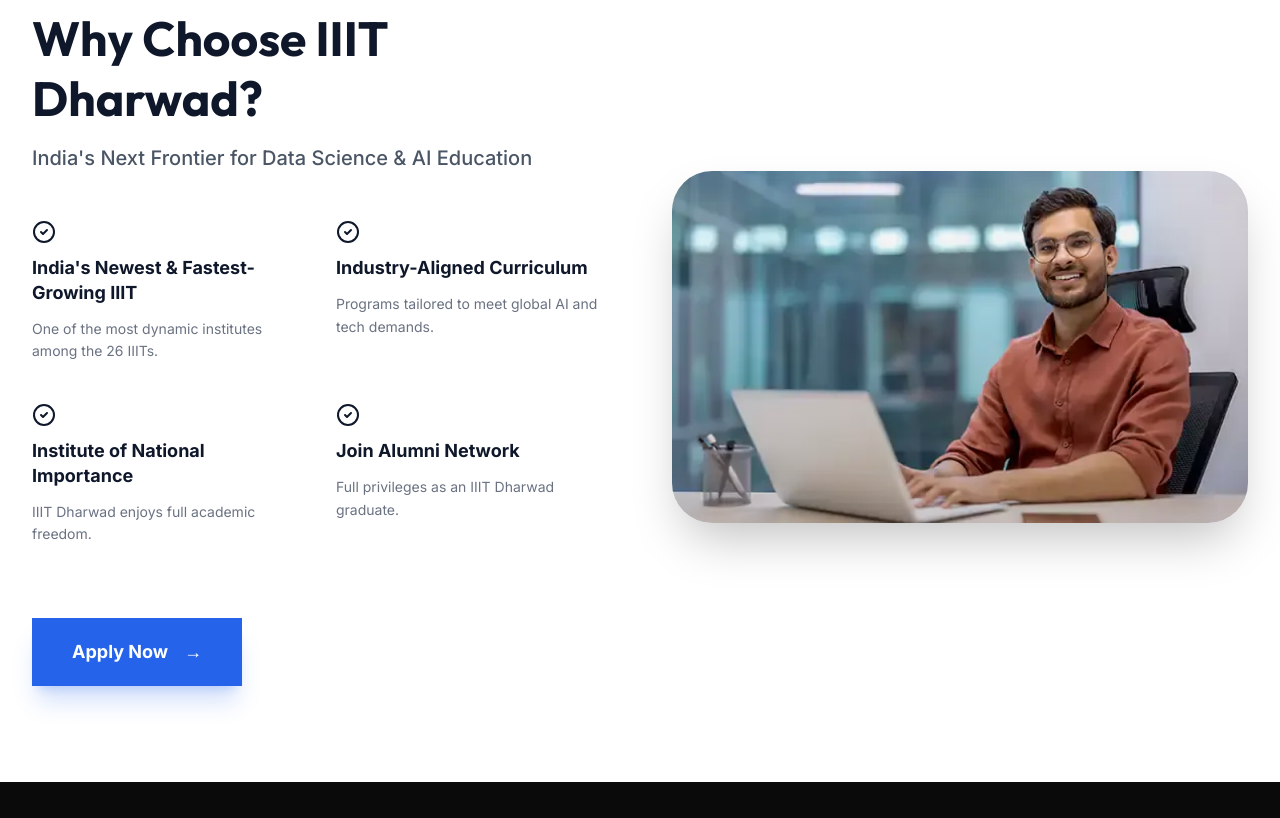
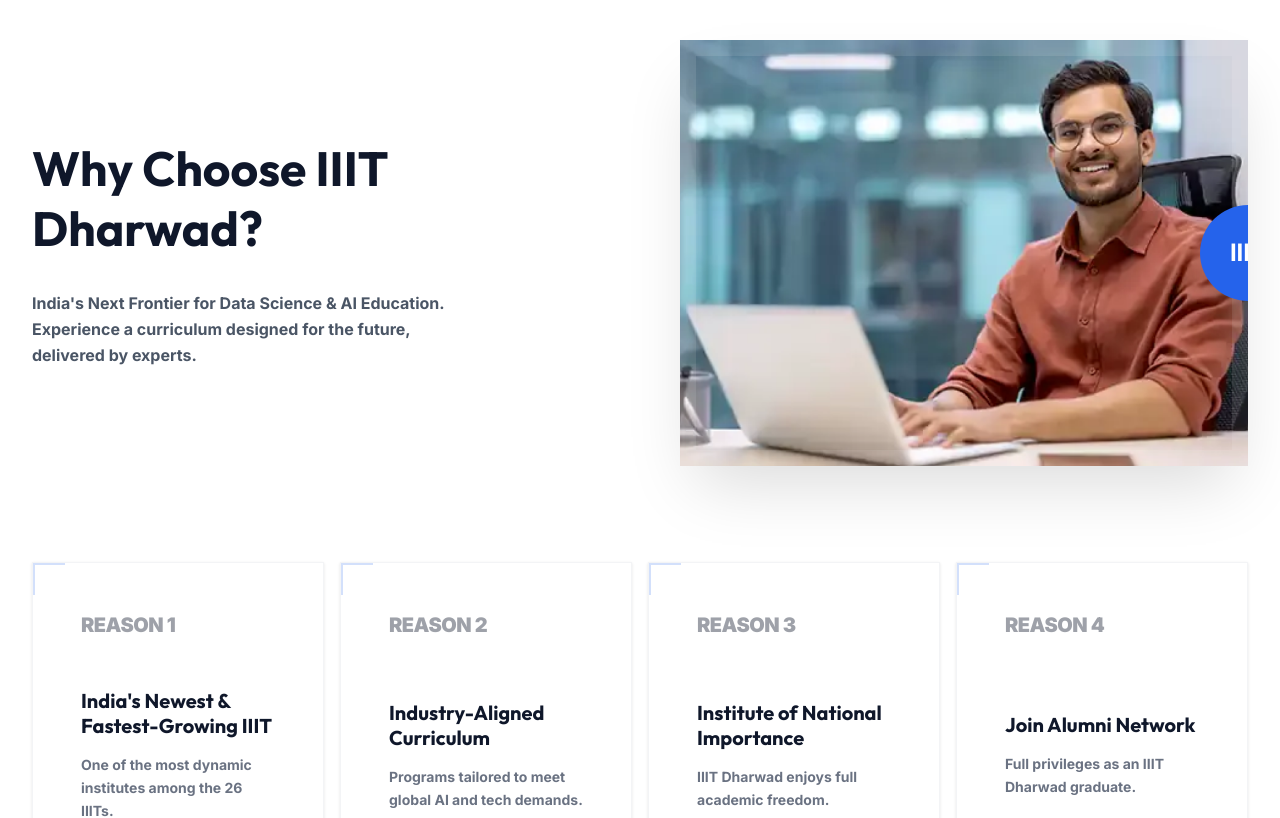
Before and after one commit to akshay-rsms/IIIT-D, a Next.js app: page / in a window 1280 px wide. Shown: the part 1520-2338 px from the top of the page. Built offline with nearby package versions, Linux system fonts and the light colour scheme.

Commit message:
feat: Implement interactive FAQ accordion component and refactor "Why Choose" section layout with new card styling.

```diff
--- a/src/components/FAQAndFooter.tsx
+++ b/src/components/FAQAndFooter.tsx
@@ -1,7 +1,35 @@
 "use client";
 
 import { useState } from "react";
+import { ChevronDown } from "lucide-react";
 import Logo from "./Logo";
+
+const FAQItem = ({ question, answer, isOpen = false }: { question: string, answer: string, isOpen: boolean }) => {
+    const [open, setOpen] = useState(isOpen);
+
+    return (
+        <div className={`bg-[#121212] rounded-none border transition-all duration-300 ${open ? 'border-brand-blue/30 bg-[#151515]' : 'border-white/5 hover:border-gray-700/30'}`}>
+            <button
+                onClick={() => setOpen(!open)}
+                className="w-full text-left p-6 lg:p-8 flex justify-between items-center group"
+            >
+                <h4 className={`text-lg lg:text-xl font-black tracking-tight transition-colors ${open ? 'text-white' : 'text-gray-400 group-hover:text-gray-200'}`}>
+                    {question}
+                </h4>
+                <div className={`p-2 rounded-full transition-all duration-300 ${open ? 'bg-brand-blue text-white rotate-180' : 'bg-white/5 text-gray-500 group-hover:text-white group-hover:bg-white/10'}`}>
+                    <ChevronDown size={20} />
+                </div>
+            </button>
+            <div className={`grid transition-all duration-300 ease-in-out ${open ? 'grid-rows-[1fr] opacity-100' : 'grid-rows-[0fr] opacity-0'}`}>
+                <div className="overflow-hidden">
+                    <div className="p-6 lg:p-8 pt-0 text-gray-400 leading-relaxed font-medium text-sm lg:text-base border-t border-dashed border-white/5">
+                        {answer}
+                    </div>
+                </div>
+            </div>
+        </div>
+    );
+};
 
 const FAQAndFooter = () => {
     const [activeTab, setActiveTab] = useState("General Info");
@@ -40,22 +68,10 @@
                             ))}
                         </div>
 
-                        {/* FAQ Items */}
+                        {/* FAQ Items (Accordion) */}
                         <div className="lg:w-[78%] space-y-4">
                             {faqs.map((f, i) => (
-                                <div key={i} className={`bg-[#121212] rounded-none p-6 lg:p-10 border border-white/5 space-y-6 lg:space-y-8 group hover:border-gray-700/30 transition-all ${i === 0 ? 'ring-1 ring-gray-700/20 shadow-2xl shadow-gray-700/5' : ''}`}>
-                                    <div className="flex justify-between items-center group-hover:translate-x-1 transition-transform">
-                                        <h4 className="text-xl lg:text-2xl font-black text-gray-300 tracking-tight">{f.q}</h4>
-                                    </div>
-
-                                    {i === 0 && (
-                                        <div className="pt-4 border-t border-white/5">
-                                            <p className="text-gray-500 leading-relaxed text-sm font-bold max-w-3xl">
-                                                {f.a}
-                                            </p>
-                                        </div>
-                                    )}
-                                </div>
+                                <FAQItem key={i} question={f.q} answer={f.a} isOpen={i === 0} />
                             ))}
                         </div>
                     </div>
--- a/src/components/WhyChoose.tsx
+++ b/src/components/WhyChoose.tsx
@@ -7,74 +7,82 @@
         {
             title: "India's Newest & Fastest-Growing IIIT",
             desc: "One of the most dynamic institutes among the 26 IIITs.",
+            step: "REASON 1"
         },
         {
             title: "Industry-Aligned Curriculum",
             desc: "Programs tailored to meet global AI and tech demands.",
+            step: "REASON 2"
         },
         {
             title: "Institute of National Importance",
             desc: "IIIT Dharwad enjoys full academic freedom.",
+            step: "REASON 3"
         },
         {
             title: "Join Alumni Network",
             desc: "Full privileges as an IIIT Dharwad graduate.",
+            step: "REASON 4"
         },
     ];
 
     return (
-        <section className="py-16 lg:py-24 bg-white overflow-hidden">
-            <div className="max-w-7xl mx-auto px-4 sm:px-6 lg:px-8">
-                <div className="flex flex-col lg:flex-row gap-12 lg:gap-16 items-center">
+        <section className="bg-white overflow-hidden py-16 lg:py-32">
+            <div className="max-w-7xl mx-auto px-4 sm:px-6 lg:px-8 space-y-16 lg:space-y-24">
 
-                    {/* Content Left */}
-                    <div className="lg:w-1/2 space-y-10 lg:space-y-12">
-                        <div className="space-y-4 text-center lg:text-left">
+                {/* Header with image */}
+                <div className="flex flex-col lg:flex-row gap-12 lg:gap-20 items-center">
+                    <div className="lg:w-1/2 space-y-6 lg:space-y-8 text-center lg:text-left">
                         <h2 className="text-3xl lg:text-5xl font-bold font-outfit text-brand-dark leading-tight">
                             Why Choose <span className="font-bold">IIIT Dharwad?</span>
                         </h2>
-                            <p className="text-lg lg:text-xl text-gray-600 font-medium">
-                                India's Next Frontier for Data Science & AI Education
+                        <p className="text-gray-600 font-bold leading-relaxed text-sm lg:text-base max-w-md mx-auto lg:mx-0">
+                            India's Next Frontier for Data Science & AI Education. Experience a curriculum designed for the future, delivered by experts.
                         </p>
                     </div>
 
-                        <div className="grid grid-cols-1 md:grid-cols-2 gap-x-8 gap-y-10">
+                    <div className="lg:w-1/2 w-full">
+                        <div className="relative rounded-none overflow-hidden shadow-[0_32px_64px_-16px_rgba(0,0,0,0.15)] aspect-[4/3]">
+                            <img src="/assets/why-choose.png" alt="Expert at IIIT" className="w-full h-full object-cover" />
+                            {/* Badge */}
+                            <div className="absolute top-1/2 right-0 -translate-y-1/2 translate-x-1/2 w-24 h-24 bg-brand-blue rounded-full flex items-center justify-center text-white font-bold shadow-2xl z-10">
+                                <span className="text-2xl">IIIT</span>
+                            </div>
+                            <div className="absolute inset-0 border-[16px] border-white/10 rounded-none pointer-events-none" />
+                        </div>
+                    </div>
+                </div>
+
+                {/* 4-Column Grid Cards */}
+                <div className="grid grid-cols-1 md:grid-cols-2 lg:grid-cols-4 gap-4">
                     {points.map((point, index) => (
-                                <div key={index} className="space-y-3">
-                                    <CheckCircle2 className="text-brand-dark" size={24} />
-                                    <h4 className="font-bold text-lg text-brand-dark leading-snug">
+                        <div key={index} className="bg-white p-8 lg:p-12 rounded-none border border-gray-100 shadow-sm flex flex-col justify-between h-[280px] lg:h-[360px] group hover:border-brand-blue/30 hover:shadow-xl hover:shadow-brand-blue/5 transition-all relative">
+                            <div className="absolute top-0 left-0 w-8 h-8 border-t-2 border-l-2 border-brand-blue/20 rounded-none group-hover:border-brand-blue transition-colors" />
+                            <div className="absolute bottom-0 right-0 w-8 h-8 border-b-2 border-r-2 border-brand-blue/20 rounded-none group-hover:border-brand-blue transition-colors" />
+
+                            <p className="text-brand-dark font-black text-xl tracking-tight uppercase opacity-40 group-hover:opacity-100 transition-opacity">{point.step}</p>
+
+                            <div className="space-y-4">
+                                <h4 className="text-brand-dark font-bold text-xl leading-tight font-outfit">
                                     {point.title}
                                 </h4>
-                                    <p className="text-gray-500 text-sm leading-relaxed">
+                                <p className="text-gray-500 text-sm leading-relaxed font-bold">
                                     {point.desc}
                                 </p>
+                            </div>
+
+                            <div className="h-px w-full bg-gray-50 group-hover:bg-brand-blue/10" />
                         </div>
                     ))}
                 </div>
 
-                        <div className="pt-6 flex justify-center lg:justify-start">
+                <div className="pt-6 flex justify-center">
                     <button className="inline-flex items-center gap-4 bg-brand-blue text-white px-8 lg:px-10 py-4 lg:py-5 rounded-none font-bold text-base lg:text-lg group shadow-xl shadow-brand-blue/20 hover:scale-[1.02] transition-all">
                         Apply Now
                         <span className="group-hover:translate-x-1 transition-transform">→</span>
                     </button>
                 </div>
-                    </div>
 
-                    {/* Image Right with Content */}
-                    <div className="lg:w-1/2 relative">
-                        <div className="relative rounded-[2.5rem] overflow-hidden shadow-2xl">
-                            <img
-                                src="/assets/why-choose.png"
-                                alt="Expert at IIIT"
-                                className="w-full h-full object-cover"
-                            />
-                            <div className="absolute inset-0 bg-gradient-to-t from-black/20 to-transparent" />
-                        </div>
-
-
-                    </div>
-
-                </div>
             </div>
         </section>
     );
```
Also changed, not shown: src/components/.temp_FAQItem.tsx (added). Lines whose indentation alone changed are shown as unchanged.
